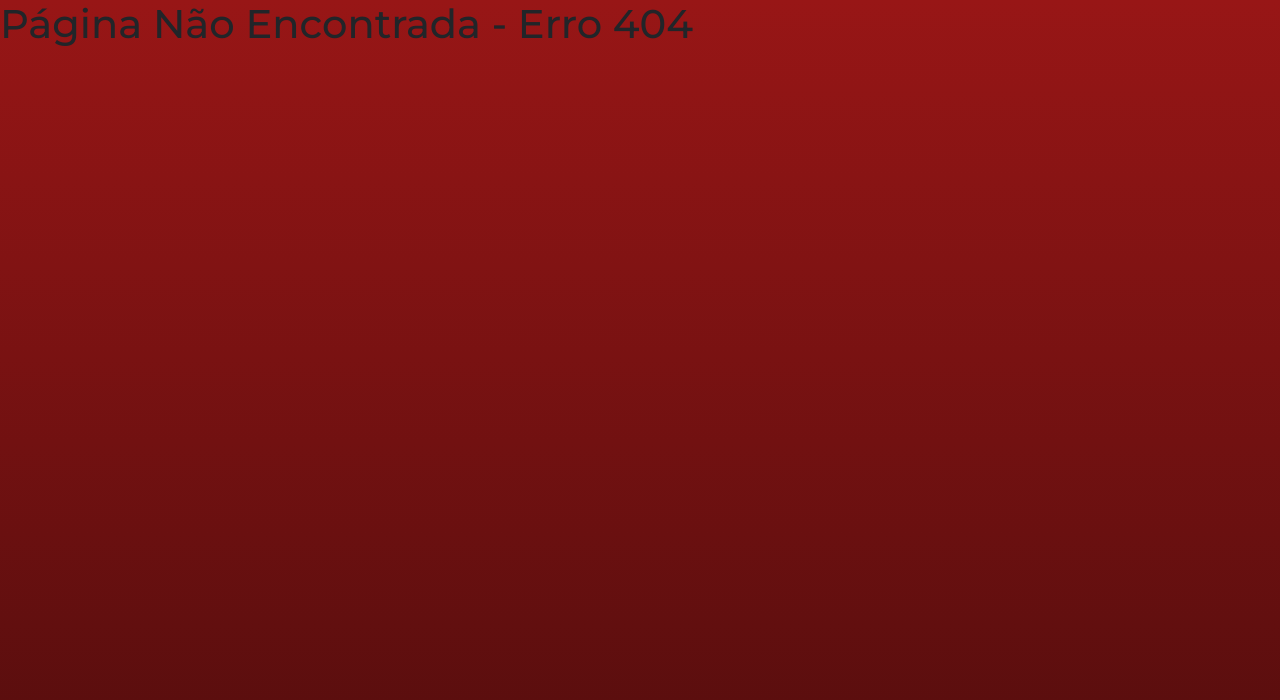
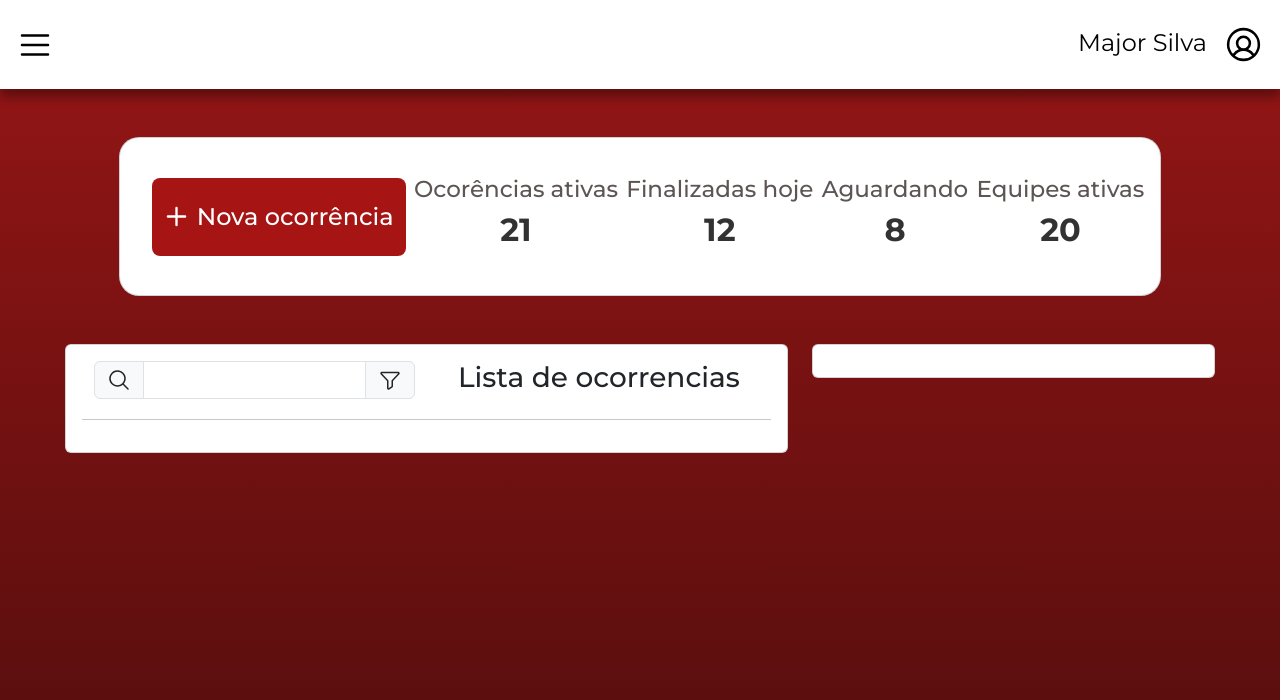
Before and after one commit to SIOB-PE/Front-End-SIOB, a React (Vite) app: page /Home in a window 1280 px wide. Before the commit this address had no page. Shown: the top 700 px of the page. Built offline with nearby package versions, Linux system fonts and the light colour scheme.

Commit message:
criando cards de lista de ocorrencias e do mapa

```diff
--- a/src/App.tsx
+++ b/src/App.tsx
@@ -1,7 +1,7 @@
 import { Route, Routes } from "react-router-dom";
 import SplashScreen from "./Pages/SplashScreen/SplashScreen";
 import { Register } from "./Pages/Login/Login";
-import { CustomNavBar } from "./Components/CustomNavBar/CustomNavbar";
+import { Home } from "./Pages/Home/Home";
 
 
 export function App() {
@@ -9,7 +9,7 @@ export function App() {
     <Routes>
       <Route path="/" element={<SplashScreen onFinish={() => window.location.replace("/Login")} />} />
       <Route path="/Login" element={<Register />} />
-      <Route path="/test" element={<CustomNavBar nameMilitary="test" />} />
+      <Route path="/Home" element={<Home />} />
       <Route path="*" element={<h1>Página Não Encontrada - Erro 404</h1>} />
     </Routes>
   )
--- /dev/null
+++ b/src/Pages/Home/Home.css
@@ -0,0 +1,49 @@
+.card-style {
+	margin-top: 3rem;
+	min-height: 9.9375rem;
+
+	display: flex;
+	align-items: center;
+	justify-content: center;
+
+	border-radius: 20px;
+}
+
+.home-button-style {
+	display: flex;
+	align-items: center;
+	margin-top: 0;
+	justify-content: center;
+	height: 4.875rem;
+
+	font-size: 24px;
+	font-weight: 500;
+
+	border: none;
+	border-radius: 8px;
+	background-color: #A71414;
+
+}
+
+.home-button-style:hover {
+	background-color: #DE1F1F;
+}
+
+.home-header-content {
+	display: flex;
+	align-items: center;
+	justify-content: center;
+	flex-direction: column;
+}
+
+.home-header-content h4{
+	font-size: 23px;
+	color: #190E0D;
+	opacity: 70%;
+	font-weight: 500;
+}
+.home-header-content  h2{
+	color: #000000;
+	opacity: 80%;
+	font-weight: bold;
+}
--- /dev/null
+++ b/src/Pages/Home/Home.tsx
@@ -0,0 +1,90 @@
+import {
+  Button,
+  Card,
+  Col,
+  Container,
+  FormControl,
+  InputGroup,
+  Row,
+} from "react-bootstrap";
+import { CustomNavBar } from "../../Components/CustomNavBar/CustomNavbar";
+import "./Home.css";
+import { FunnelIcon, MagnifyingGlassIcon, PlusIcon } from "@phosphor-icons/react";
+
+export function Home() {
+  return (
+    <>
+      <CustomNavBar nameMilitary="Major Silva" />
+
+      <Container fluid>
+        <Row className="d-flex justify-content-center">
+          <Col md={10}>
+            <Card className="card-style">
+              <Card.Body className="d-flex align-items-center justify-content-between w-100">
+                <Button className="ms-3 home-button-style">
+                  <PlusIcon size={25} weight="bold" className="me-2" />
+                  Nova ocorrência
+                </Button>
+
+                <div className="home-header-content">
+                  <h4>Ocorências ativas</h4>
+                  <h2>21</h2>
+                </div>
+                <div className="home-header-content">
+                  <h4>Finalizadas hoje</h4>
+                  <h2>12</h2>
+                </div>
+                <div className="home-header-content">
+                  <h4>Aguardando</h4>
+                  <h2>8</h2>
+                </div>
+                <div className="home-header-content">
+                  <h4>Equipes ativas</h4>
+                  <h2>20</h2>
+                </div>
+              </Card.Body>
+            </Card>
+          </Col>
+        </Row>
+      </Container>
+
+      <Container fluid className="mt-5">
+        <Row className="d-flex justify-content-center">
+          <Col md={7}>
+            <Card>
+              <Card.Body className="d-flex align-items-center justify-conten-center flex-column w-100">
+                <Row className="w-100">
+                  <Col md={6}>
+                    <InputGroup>
+                      <InputGroup.Text>
+                        <MagnifyingGlassIcon size={24}/>
+                      </InputGroup.Text>
+                      <FormControl />
+                      <InputGroup.Text>
+                        <FunnelIcon size={24}/>
+                      </InputGroup.Text>
+                    </InputGroup>
+                  </Col>
+                  <Col md={6} className="d-flex align-items-center justify-content-center">
+                    <h3>Lista de ocorrencias</h3>
+                  </Col>
+                </Row>
+                <hr className="w-100" />
+                <Row>
+                  <Col md={12}>
+
+                  </Col>
+                </Row>
+              </Card.Body>
+            </Card>
+          </Col>
+          <Col md={4}>
+            <Card>
+              <Card.Body></Card.Body>
+            </Card>
+          </Col>
+        </Row>
+      </Container>
+    </>
+  );
+}
--- a/src/Pages/Login/Login.tsx
+++ b/src/Pages/Login/Login.tsx
@@ -21,7 +21,7 @@ export function Register() {
   } = useForm<Inputs>();
 
   const onSubmit: SubmitHandler<Inputs> = (data) => {
-    navigate('/');
+    navigate('/Home');
     console.log(data);
   };
 
```
